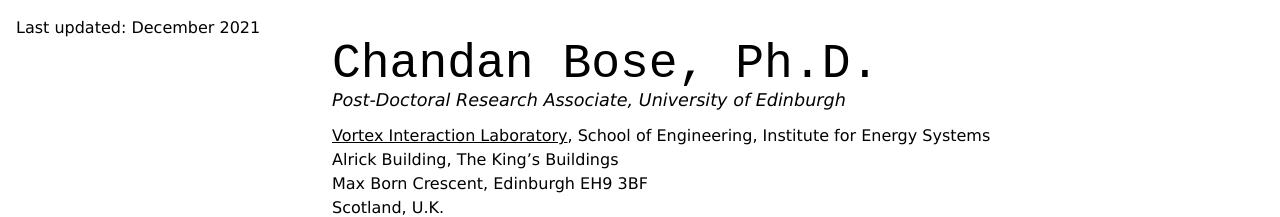
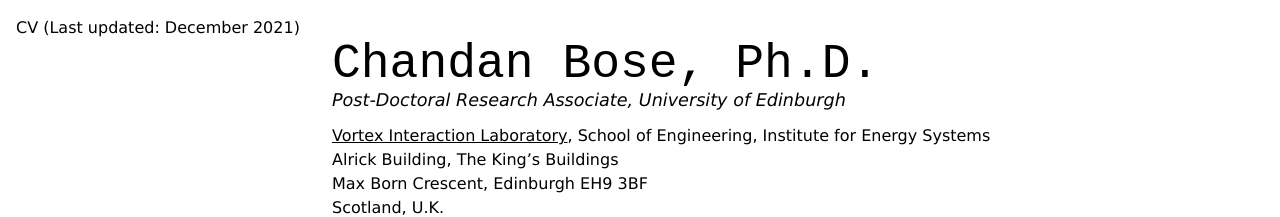
Before and after one commit to chandanbose/Curriculum-Vitae, a Jekyll site: the page built from index.md, in a window 1280 px wide and 900 px high. Shown: the top 217 px of the window. Built offline with Jekyll 4.4.1, drawn with Linux system fonts in a browser that asks for light colours; nearby versions of some CDN libraries; a style sheet for code colours, icons or effects is not loaded.

Commit message:
Setting Up

```diff
--- a/index.md
+++ b/index.md
@@ -3,7 +3,7 @@ layout: cv
 title: Chandan Bose's CV
 ---
 
-##### Last updated: December 2021
+##### CV (Last updated: December 2021)
 
 # Chandan Bose, Ph.D.
 Post-Doctoral Research Associate, University of Edinburgh
```
